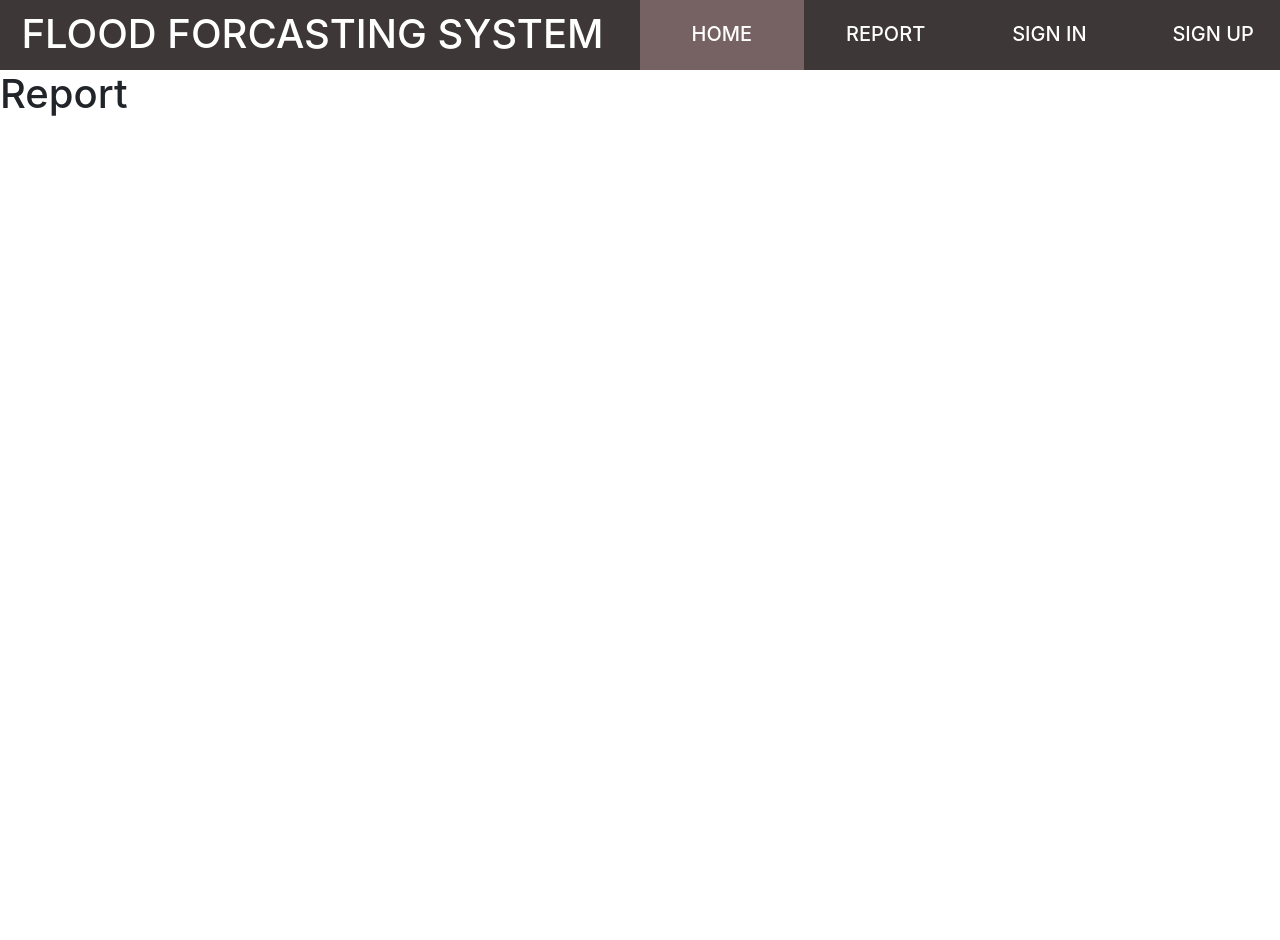
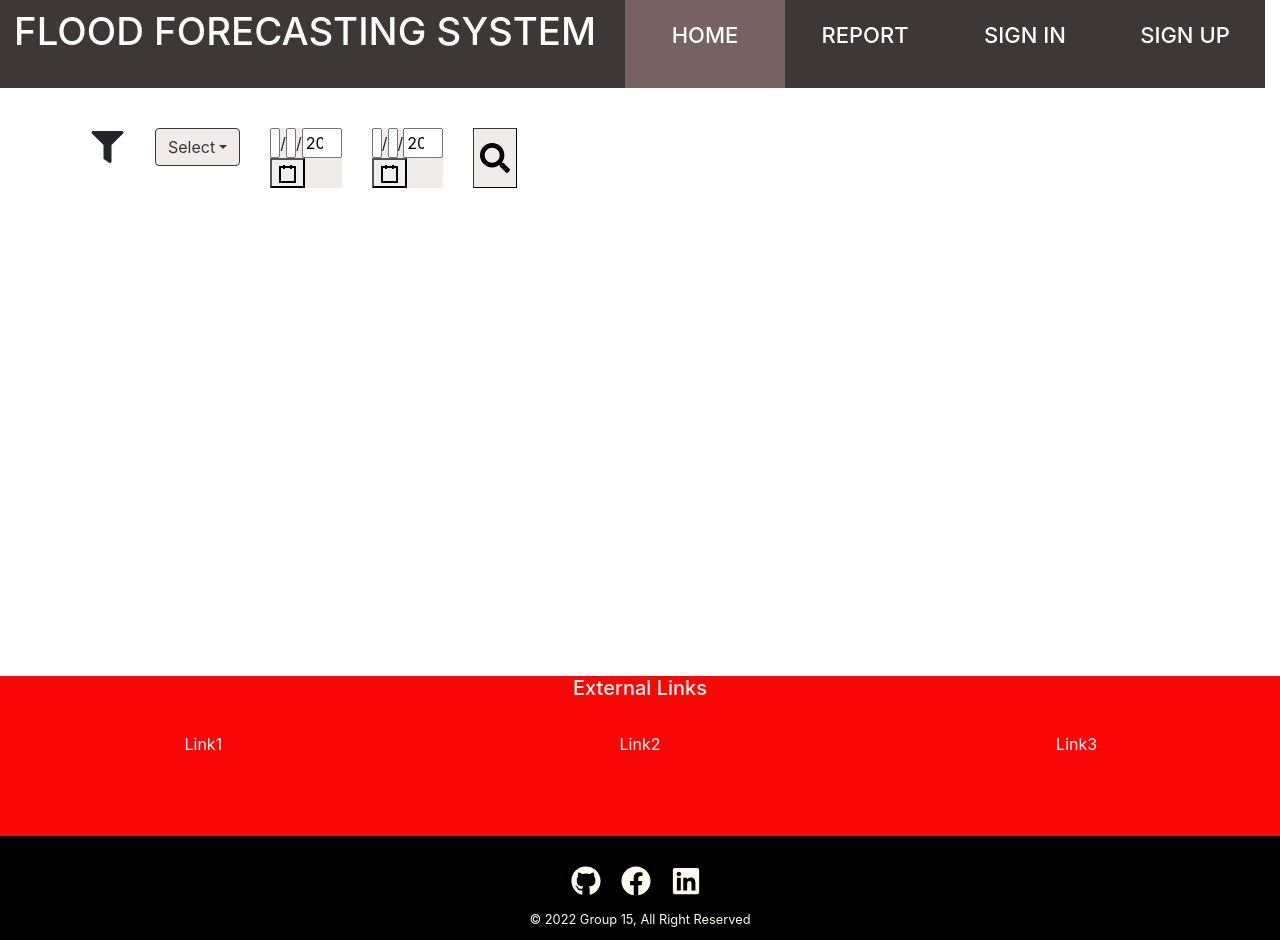
Before and after one commit to cepdnaclk/e17-6sp-Flood-Forecasting-System, a React (Create React App) app in the folder WebApp/Frontend/flood-forecasting-system/: page /Report in a window 1280 px wide. Before the commit the page ends 800 px from the top, so only its background shows below. Built offline with nearby package versions, Linux system fonts and the light colour scheme.

Commit message:
modifications- homepage, report page, footer

```diff
--- a/WebApp/Frontend/flood-forecasting-system/package.json
+++ b/WebApp/Frontend/flood-forecasting-system/package.json
@@ -11,7 +11,9 @@
     "esri-loader": "^3.4.0",
     "react": "^17.0.2",
     "react-bootstrap": "^2.2.0",
+    "react-date-picker": "^8.4.0",
     "react-dom": "^17.0.2",
+    "react-icons": "^4.3.1",
     "react-router-dom": "^6.2.2",
     "react-scripts": "5.0.0",
     "web-vitals": "^2.1.4"
--- a/WebApp/Frontend/flood-forecasting-system/src/App.js
+++ b/WebApp/Frontend/flood-forecasting-system/src/App.js
@@ -6,6 +6,7 @@ import Home from './assets/pages/home/home';
 import Report from './assets/pages/report/report';
 import Signin from './assets/pages/signin/signin';
 import Signup from './assets/pages/signup/signup';
+import Footer from './assets/pages/footer/footer';
 
 //styles
 import './index.css';
@@ -22,9 +23,11 @@ export default function App() {
 /*Homepage*/
 function Homepage(){
   return(
+
+  <div className="main">
     <Router>
       <div>
-        <Nav_bar/>
+        <NavBar/>
       </div>
 
 
@@ -36,17 +39,22 @@ function Homepage(){
             <Route exact path="/Signup" element={<Signup/>}/>
           </Routes>
 
+      <div>
+        <Footer/>
+      </div>
+
     </Router>
+  </div>
   );
 }
 
 
 /*navigation bar*/
-function Nav_bar(){
+function NavBar(){
   return(
-    <div className="row main">
-      <div className="col-6 brand">
-          <h2>FLOOD FORCASTING SYSTEM</h2>
+    <div className="row Nav">
+      <div className="col-md-6 brand">
+          <h2>FLOOD FORECASTING SYSTEM</h2>
       </div>
 
         <Link to='/Home' className="tab active" id="home" onClick={()=>set_active("home")}>
--- /dev/null
+++ b/WebApp/Frontend/flood-forecasting-system/src/assets/pages/footer/footer.js
@@ -0,0 +1,26 @@
+import './styles.css';
+
+import { FaGithub, FaFacebook, FaLinkedin } from "react-icons/fa";
+
+export default function Footer() {
+  return (
+    <div className="footer">
+
+    {/*
+      <div className="about">
+        <h5>Flood Forecasting Project</h5>
+        <p>Floods are the most destructive form of natural hazards in both local and global context. This is true in terms of both loss of life and property damage. Early flood forecasting can be used to identify potential areas of flooding in order to develop mitigatory planning and evacuation programs to remove people from such areas during flooding and also to implement suitable preventive measures to avoid damage to properties.</p>
+      </div>
+    */}
+      <div className="social row">
+          <div className="icon"><FaGithub style={{color: '#766262;', fontSize: '30px'}} /> </div>
+          <div className="icon"><FaFacebook style={{color: '#766262;', fontSize: '30px'}} /> </div>
+          <div className="icon"><FaLinkedin style={{color: '#766262;', fontSize: '30px'}} /> </div>
+
+      </div>
+      <div className="copyright">
+        <small>&copy; 2022 Group 15, All Right Reserved</small>
+      </div>
+    </div>
+  );
+}
--- /dev/null
+++ b/WebApp/Frontend/flood-forecasting-system/src/assets/pages/footer/styles.css
@@ -0,0 +1,28 @@
+.footer .about{
+	margin: 0;
+	padding: 20px;
+	text-align: center;
+	color: floralwhite;
+	background-color: #494949 ;
+}
+
+.footer .social{
+	padding-top: 20px;
+	padding-left: 45vw;
+	text-align: center;
+	color: floralwhite;
+	background-color: #000000 ;
+}
+
+.footer .social .icon{
+	margin: 10px;
+}
+
+.footer .copyright{
+	margin: 0;
+	padding: 10px;
+	padding-top: 0;
+	text-align: center;
+	color: floralwhite;
+	background-color: #000000;
+}
--- a/WebApp/Frontend/flood-forecasting-system/src/assets/pages/home/home.js
+++ b/WebApp/Frontend/flood-forecasting-system/src/assets/pages/home/home.js
@@ -1,5 +1,41 @@
-import { Map } from "@eris/react-arcgis";
+//styles
+import './styles.css';
 
-export default function Home() {
-  return <Map />;
+export default function Home(){
+	return(
+		<div className="row homeWindow">
+			<div className="col-8 map">
+			</div>
+			<div className="col-4 right">
+				<div className="warningBox">
+					<div className="topic">
+						<h5>FLOOD WARNINGS</h5>
+					</div>
+					<div className="body">
+					</div>
+				</div>
+
+				{<Alert/>}
+
+			</div>
+		</div>
+	);
 }
+
+/*sms alert signup form*/
+function Alert(){
+	return(
+		<div className="smsAlert">
+			<h5>Register to get SMS alerts</h5>
+
+			<form className="alertForm">
+          		<input type="text" placeholder="Name"/>
+          		<br/>
+          		<input type="text" placeholder="T.P. Number"/>
+
+          		<br/><br/>
+        		<button type="submit">REGISTER</button>
+      		</form>
+		</div>
+	);
+}
--- /dev/null
+++ b/WebApp/Frontend/flood-forecasting-system/src/assets/pages/home/styles.css
@@ -0,0 +1,56 @@
+.homeWindow{
+	height: 98vh;
+	max-width: 100vw;
+}
+
+.map{
+	background-image: url('../../images/map.png');
+
+}
+.warningBox{
+	height: 58vh;
+}
+
+.warningBox .topic{
+	height: 8vh;
+	text-align: center;
+	background-color: #FA0707;
+	padding: 2vh;
+	font-size: 18px;
+	color: floralwhite;
+}
+
+.smsAlert{
+	height: 40vh;
+	background-color: #766262;
+	text-align: center;
+	padding-top: 10px;
+}
+
+.smsAlert h5{
+	color: floralwhite;
+	margin-bottom: 20px;
+}
+
+.alertForm input{
+	margin: 10px;
+	border-radius: 20px;
+	border-width: 0;
+	width: calc(100vw/4);
+	height: 40px;
+	padding-left: 40px;
+}
+
+.alertForm button{
+	width: calc(100vw/4);
+	height: 40px;
+	border-radius: 20px;
+	border-width: 0;
+	background-color: #3D3636;
+	color: floralwhite;
+}
+
+.right{
+	margin: 0;
+	padding: 0;
+}
--- a/WebApp/Frontend/flood-forecasting-system/src/assets/pages/report/report.js
+++ b/WebApp/Frontend/flood-forecasting-system/src/assets/pages/report/report.js
@@ -1,5 +1,59 @@
+import { Dropdown, DropdownButton } from 'react-bootstrap';
+import React, { useState } from 'react';
+import DatePicker from 'react-date-picker';
+
+import './styles.css';
+
+import { FaFilter } from "react-icons/fa";
+import { FaSearch } from "react-icons/fa";
+
 export default function Report(){
+
+	//today
+	var today = new Date();
+	var dd = String(today.getDate()).padStart(2, '0');
+	var mm = String(today.getMonth() + 1).padStart(2, '0'); //January is 0!
+	var yyyy = today.getFullYear();
+
+	const [from, onChange1] = useState(new Date( mm + '/' + dd + '/' + yyyy));
+	const [to, onChange2] = useState(new Date( mm + '/' + dd + '/' + yyyy));
+
 	return(
-		<h1>Report</h1>
+		<>
+			<div className="container report">
+				<div className="row filter">
+					{<FaFilter style={{color: '#766262;', fontSize: '35px', paddingTop: '3px'}} />}
+
+					<DropdownButton id="dropdown-basic-button" title="Select">
+  						<Dropdown.Item className="dropdown-item" >In Flow</Dropdown.Item>
+  						<Dropdown.Item className="dropdown-item" >Out Flow</Dropdown.Item>
+  						<Dropdown.Item className="dropdown-item" >Rain</Dropdown.Item>
+					</DropdownButton>
+
+					<DatePicker onChange={onChange1} value={from} clearIcon={null} className="date"/>
+					<DatePicker onChange={onChange2} value={to} clearIcon={null} className="date"/>
+
+					<button id="search">
+						{<FaSearch style={{color: '#766262;', fontSize: '30px'}} />}
+					</button>
+				</div>
+				<div className="body"></div>
+			</div>
+			{<Links/>}
+		</>
 	);
 }
+
+function Links(){
+	return(
+ 		<div className="external">
+ 			<h5>External Links</h5>
+ 			<br/>
+ 			<div className="row">
+ 				<div className="col-4"><a href="">Link1</a></div>
+ 				<div className="col-4"><a href="">Link2</a></div>
+ 				<div className="col-4"><a href="">Link3</a></div>
+ 			</div>
+ 		</div>
+ 	);
+ }
--- /dev/null
+++ b/WebApp/Frontend/flood-forecasting-system/src/assets/pages/report/styles.css
@@ -0,0 +1,53 @@
+.external{
+	max-width: 100vw;
+	height: 20vh;
+	background-color: #FA0707;
+	text-align: center;
+}
+
+.external h5{
+	color: floralwhite;
+}
+
+.report{
+	min-height: calc(81vh - 80px);
+}
+
+.report .filter{
+	margin-top: 20px;
+	padding: 20px;
+	height: 10vh;
+}
+
+#search{
+	background-color: #F2EBEB;
+	border-width: 1px;
+	border-color: #3D3636;
+	margin-left: 30px;
+}
+
+#dropdown-basic-button{
+	background-color: #F2EBEB;
+	border-color: #3D3636;
+	color: #3D3636;
+	margin-left: 30px;
+}
+
+.dropdown-item{
+	margin: 0;
+	background-color: #F2EBEB;
+}
+
+#dropdown-basic-button:active{
+	background-color: lightslategray;
+}
+
+.date{
+	margin-left: 30px;
+	background-color: #F2EBEB;
+	border-color: #3D3636;
+}
+
+.report .body{
+
+}
--- a/WebApp/Frontend/flood-forecasting-system/src/index.css
+++ b/WebApp/Frontend/flood-forecasting-system/src/index.css
@@ -14,23 +14,31 @@ code {
 
 
 .main{
-  height: 70px;
+  max-width: 100vw;
+  overflow: hidden;
+}
+
+.Nav{
+  height: 11vh;
+  min-height: 50px;
   color: white;
   background-color: #3D3737;
+  max-width: 100vw;
 }
 
 .brand{
-  padding-top: 10px;
+  display: none;
+  padding-top: 1vh;
   text-align: center;
 }
 
 .brand h2{
-  font-size: 40px;
+  font-size: 3vw;
 }
 
 .tab{
-  padding-top: 22px;
-  width : 12.5%;
+  padding-top: min(6vh,15px);
+  width : 25%;
   text-align: center;
 }
 
@@ -44,7 +52,7 @@ code {
 }
 
 .tab h5{
-    font-size: 20px;
+    font-size: min(8vh,22px);
 }
 
 a {
@@ -55,3 +63,23 @@ a:hover {
    text-decoration: none;
   color: #FFF;
 }
+
+@media screen and (min-height: 500px) and (min-width: 800px){
+
+  .Nav{
+    height: 11vh;
+    min-height: 50px;
+  }
+
+  .brand{
+    display: block;
+  }
+
+  .tab{
+    width : 12.5%;
+  }
+
+  .tab{
+    padding-top: min(6vh,22px);
+  }
+}
```
Also changed, not shown: WebApp/Frontend/flood-forecasting-system/src/assets/images/map.png (added), 1 other file (tests, documents, lock files or other folders).
